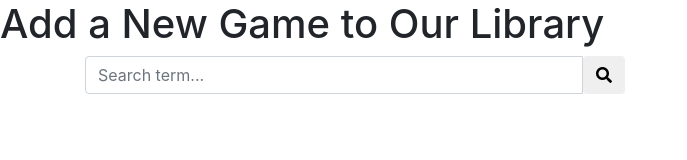
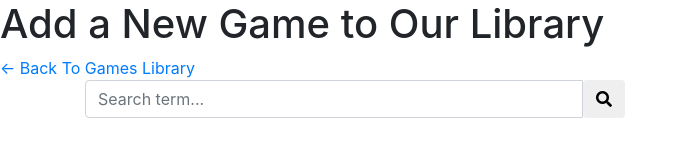
Before and after one commit to Galvanize-Game-Gallery/game-log-front-end, a website with bundled scripts: page newlibgame.html in a window 1280 px wide. Shown: the whole page, without its empty margins (0-687 px from the left). Built offline with nearby package versions, Linux system fonts and the light colour scheme.

Commit message:
Added Go Back to newLibraryPage

```diff
--- a/newlibgame.html
+++ b/newlibgame.html
@@ -15,7 +15,7 @@
 </head>
 <body>
     <h1>Add a New Game to Our Library</h1>
-
+    <a href='./library.html'>&#8592; Back To Games Library</a>
     <div class='container'>
             <div class='row libheader'>
                 <div class="input-group col-md-6 col-sm-6">
```
